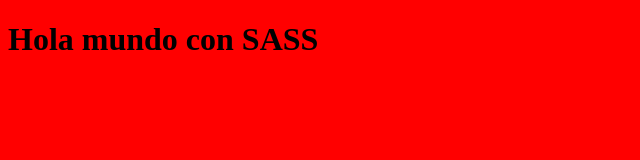
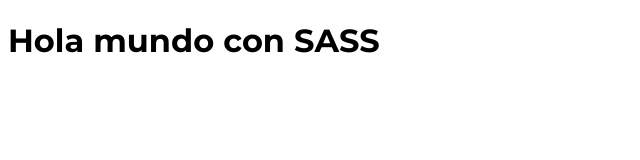
Before and after one commit to hxhdevs/festival, a website: page index.html in a window 1280 px wide. Shown: the whole page, without its empty margins (0-640 px from the left). Drawn offline with Linux system fonts and the light colour scheme.

Commit message:
Agregando una fuente de Google Fonts

```diff
--- a/index.html
+++ b/index.html
@@ -4,6 +4,10 @@
     <meta charset="UTF-8">
     <meta name="viewport" content="width=device-width, initial-scale=1.0">
     <title>Technical Progressive Death Metal</title>
+    <link rel="preconnect" href="https://fonts.googleapis.com">
+    <link rel="preconnect" href="https://fonts.gstatic.com" crossorigin>
+    <link href="https://fonts.googleapis.com/css2?family=Montserrat:ital,wght@0,100..900;1,100..900&display=swap" rel="stylesheet">
+
     <link rel="stylesheet" href="build/css/app.css">
 </head>
 <body>
--- a/src/scss/app.scss
+++ b/src/scss/app.scss
@@ -1,3 +1,5 @@
-body{
-    background-color: red;
-}
+body {
+    font-family: "Montserrat", sans-serif;
+    font-optical-sizing: auto;
+    font-style: normal;
+  }
```
Also changed, not shown: build/css/app.css.
